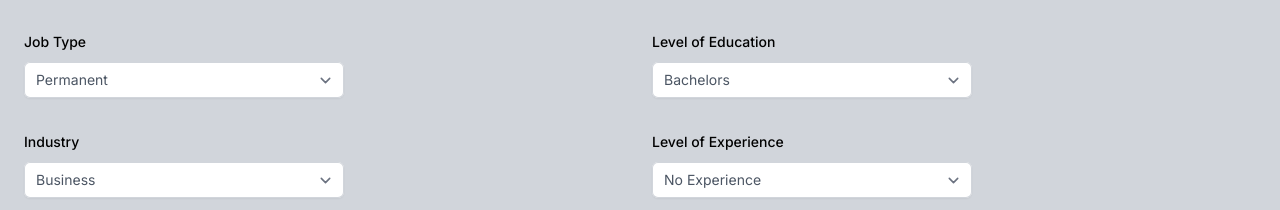
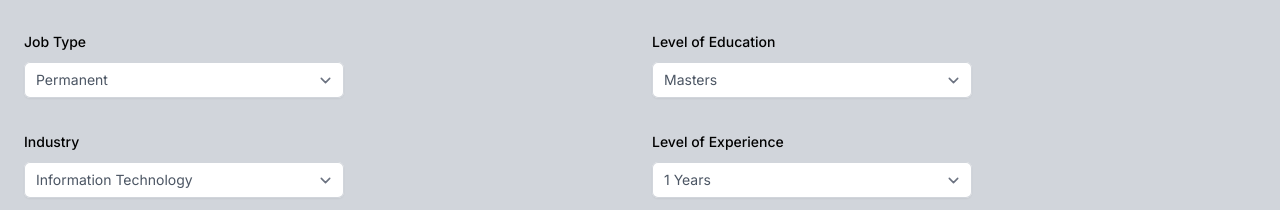
Before and after one commit to ShahSau/jobhunt, a Next.js app in the folder frontend/: page /employerjobs/newjob in a window 1280 px wide. Shown: the part 742-952 px from the top of the page. Built offline with nearby package versions, Linux system fonts and the light colour scheme.

Commit message:
small update

```diff
--- a/frontend/app/(employer)/(jobs)/employerjobs/candidates/[id]/page.jsx
+++ b/frontend/app/(employer)/(jobs)/employerjobs/candidates/[id]/page.jsx
@@ -132,8 +132,8 @@ const Page = () => {
                               </td>
                               <td className="whitespace-nowrap px-3 py-4 text-sm text-gray-500">{person.candidate?.email}</td>
                               <td className="whitespace-nowrap px-3 py-4 text-sm text-gray-500">{new Date(person.appliedAt).toDateString()}</td>
-                              <td className="whitespace-nowrap px-3 py-4 text-sm text-gray-500"><a target='_blank' href={person.candidate?.github}>{person.candidate?.github}</a></td>
-                              <td className="whitespace-nowrap px-3 py-4 text-sm text-gray-500"><a target='_blank' href={person.candidate?.linkedin}>{person.candidate?.linkedin}</a></td>
+                              <td className="whitespace-nowrap px-3 py-4 text-sm text-gray-500"><a target='_blank' href={`https://${person.candidate?.github}`}>{person.candidate?.github}</a></td>
+                              <td className="whitespace-nowrap px-3 py-4 text-sm text-gray-500"><a target='_blank' href={`https://${person.candidate?.linkedin}`}>{person.candidate?.linkedin}</a></td>
                               {person.candidate?.cv && <td className="relative whitespace-nowrap py-4 pl-3 pr-4 text-right text-sm font-medium sm:pr-0">
                                 <a target="_blank" href={person.candidate?.cv} className="text-indigo-600 hover:text-indigo-900">
                                   cv<span className="sr-only">,{person.candidate?.cv}</span>
--- a/frontend/app/(employer)/(jobs)/employerjobs/newjob/page.jsx
+++ b/frontend/app/(employer)/(jobs)/employerjobs/newjob/page.jsx
@@ -34,10 +34,10 @@ const Page = () => {
     const [description, setDescription] = useState("");
     const [email, setEmail] = useState("");
     const [address, setAddress] = useState("");
-    const [jobType, setJobType] = useState("");
-    const [education, setEducation] = useState("");
-    const [industry, setIndustry] = useState("");
-    const [experience, setExperience] = useState("");
+    const [jobType, setJobType] = useState(jobTypeOptions[0]);
+    const [education, setEducation] = useState(educationOptions[1]);
+    const [industry, setIndustry] = useState(industriesOptions[1]);
+    const [experience, setExperience] = useState(experienceOptions[1]);
     const [salary, setSalary] = useState("");
     const [positions, setPositions] = useState("");
     const [company, setCompany] = useState("");
--- a/frontend/app/applied/page.jsx
+++ b/frontend/app/applied/page.jsx
@@ -19,6 +19,7 @@ const Page = () => {
     };
 
     useEffect(() => {
+      setTimeout(() => {
         axios.get(`${process.env.API_URL}/api/me/jobs/applied/`, config)
         .then(res => {
             setJobs(res.data)
@@ -29,6 +30,7 @@ const Page = () => {
             setLoading(false)
         })
     }
+      )}
     , [])
   return (
     <>
--- a/frontend/app/components/auth/Login.js
+++ b/frontend/app/components/auth/Login.js
@@ -90,7 +90,9 @@ const Login = () => {
           </button>
         </div>
       </form>
-
+    <p>for demo purpose, use following credentials</p>
+    <p>email: test@test.com</p>
+    <p>password: 123456</p>
       <p className="mt-10 text-center text-sm text-gray-500">
         Not a member?{' '}
         <Link href="/register" className="font-semibold leading-6 text-indigo-600 hover:text-indigo-500">
```
